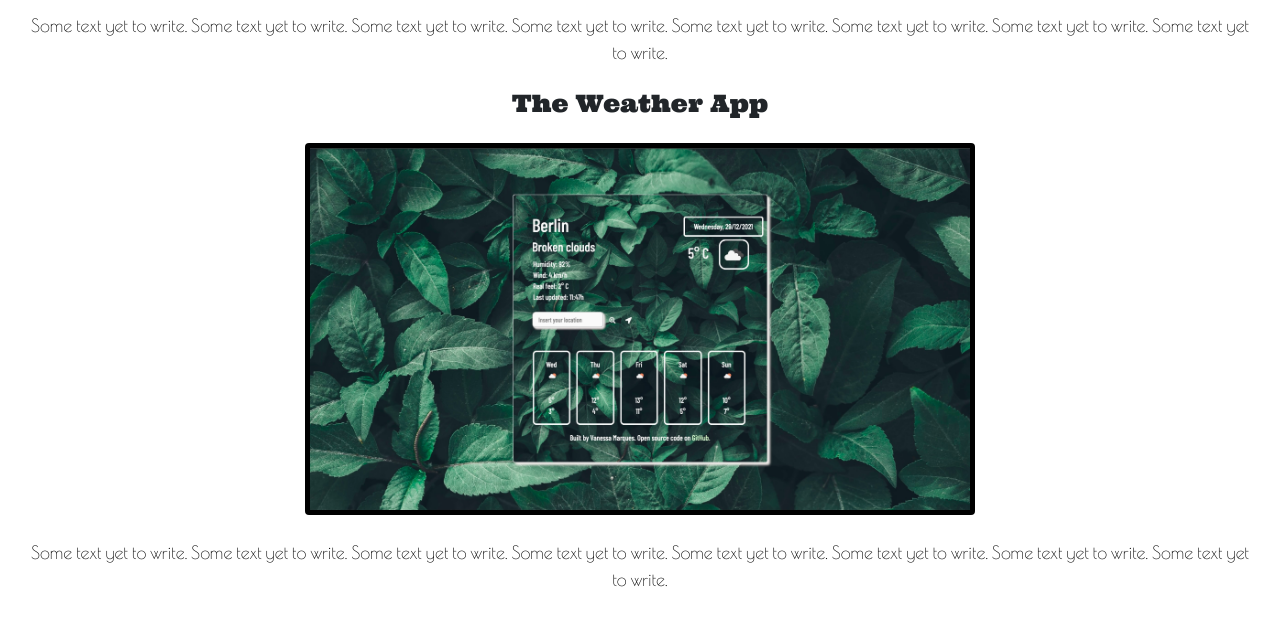
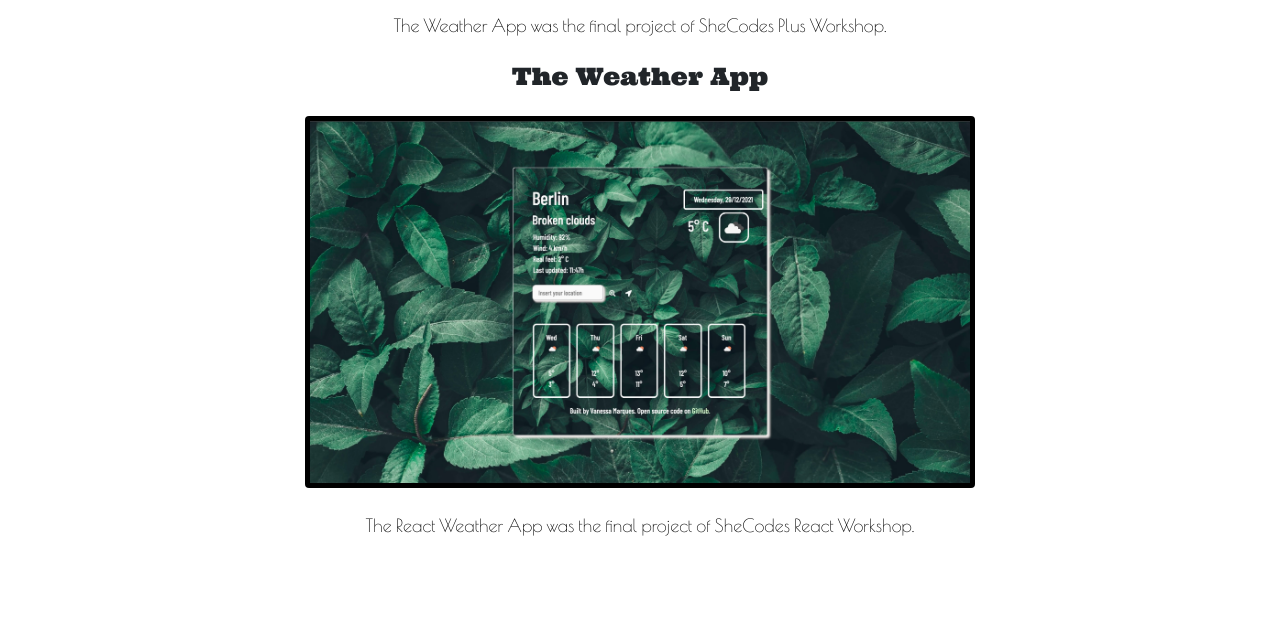
Before and after one commit to ZebraDancer/my-portfolio, a plain HTML site: page work.html in a window 1280 px wide. Shown: the part 803-1428 px from the top of the page. After the commit the page ends 1390 px from the top, so only its background shows below. Drawn offline with nearby package versions, Linux system fonts and the light colour scheme.

Commit message:
Updated project description on work.html

```diff
--- a/work.html
+++ b/work.html
@@ -75,9 +75,7 @@
         />
       </div>
       <p class="workParagraphs m-4">
-        Some text yet to write. Some text yet to write. Some text yet to write.
-        Some text yet to write. Some text yet to write. Some text yet to write.
-        Some text yet to write. Some text yet to write.
+      The Weather App was the final project of SheCodes Plus Workshop.
       </p>
       <h4>The Weather App</h4>
       <div class="container">
@@ -88,9 +86,7 @@
         />
       </div>
       <p class="workParagraphs m-4 mb-5">
-        Some text yet to write. Some text yet to write. Some text yet to write.
-        Some text yet to write. Some text yet to write. Some text yet to write.
-        Some text yet to write. Some text yet to write.
+    The React Weather App was the final project of SheCodes React Workshop.
       </p>
       <div class="container-fluid fixed-bottom icons">
         <a href="https://github.com/ZebraDancer" title="GitHub">
```
